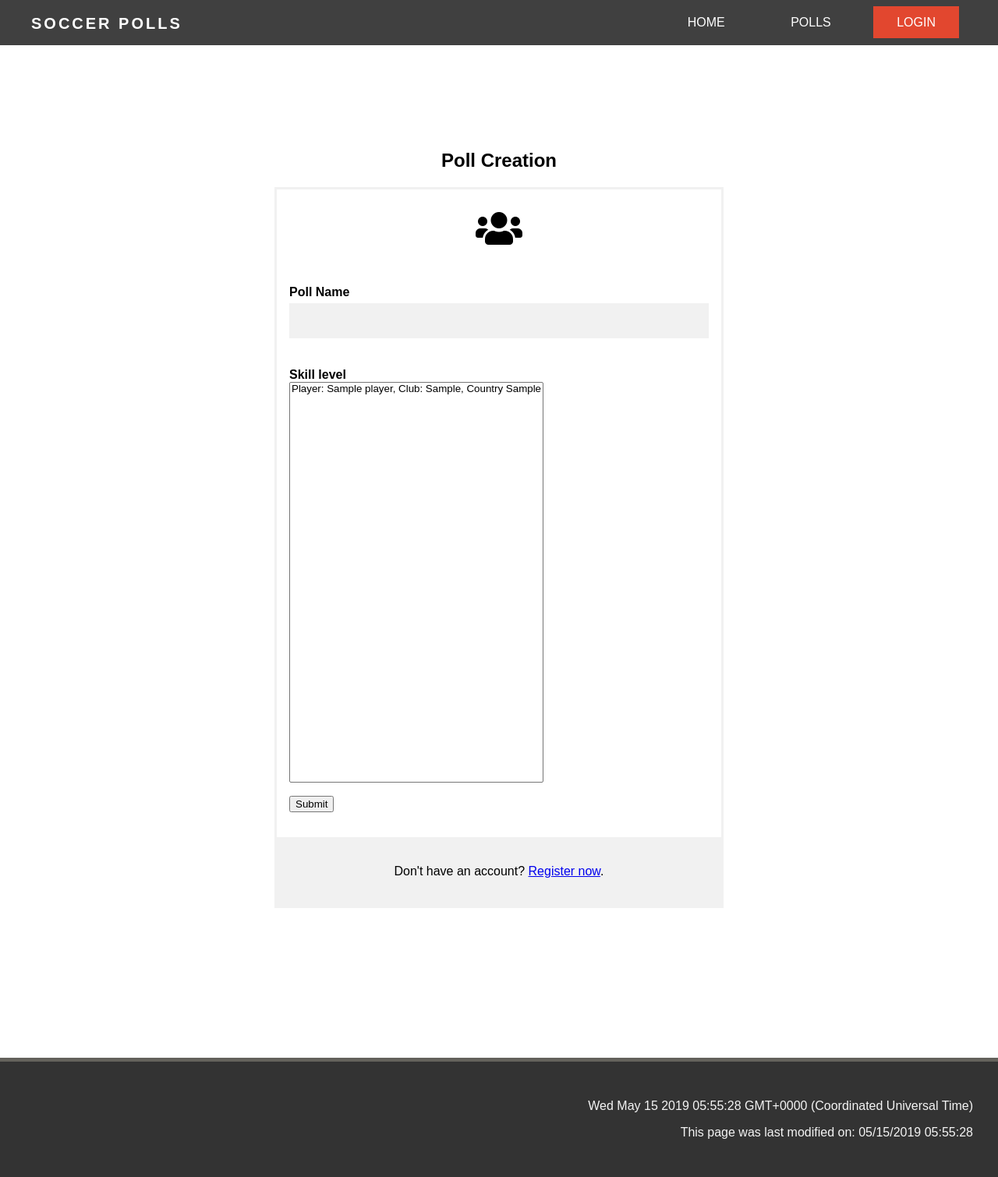
After one commit to HasithaAbeysekera/CITS3403-Project, a Flask app: page /pollcreate in a window 1280 px wide. The commit adds this page. Shown: the whole page at 78% size. Run offline with Flask 2, Linux system fonts and the light colour scheme; tables that the repository leaves empty hold one stand-in row (values such as "Sample post"); some libraries are stand-ins or nearby versions.

Commit message:
poll votes showing, first version of player submission

```diff
--- a/app/forms.py
+++ b/app/forms.py
@@ -1,7 +1,8 @@
 from flask_wtf import FlaskForm
-from wtforms import StringField, PasswordField, BooleanField, SubmitField
+from wtforms import StringField, PasswordField, BooleanField, SubmitField, SelectField
 from wtforms.validators import ValidationError, DataRequired, Email, EqualTo
-from app.models import User
+from wtforms.ext.sqlalchemy.fields import QuerySelectField
+from app.models import User, Player
 
 class LoginForm(FlaskForm):
     username = StringField('Username', validators=[DataRequired()])
@@ -27,4 +28,27 @@ class RegistrationForm(FlaskForm):
         if user is not None:
             raise ValidationError('Please use a different email address.')
 
-#class PlayerEntryForm(FlaskForm):
+class PlayerEntryForm(FlaskForm):
+    playername = StringField('PlayerName', validators=[DataRequired()])
+    country = StringField('Country')
+    club = StringField('Club')
+    submit = SubmitField('Submit')
+
+    def valudate_playername_dupe(self, playername):
+        name = Player.query.filter_by(playername=playername.data).first()
+        if name is not None:
+            raise ValidationError('This player already exists.')
+
+class PollCreateForm(FlaskForm):
+    def player_choices():
+        return Player.query.all()
+
+    pollname = StringField('Poll Name', validators=[DataRequired()])
+    player1 = QuerySelectField(u'Skill level',
+                               validators=[DataRequired()],
+                               query_factory=player_choices)
+    #player2 = SelectField
+    #player3 = SelectField
+    #player4 = SelectField
+    #player5 = SelectField
+    submit = SubmitField('Submit')
--- a/app/models.py
+++ b/app/models.py
@@ -28,11 +28,11 @@ class User(UserMixin, db.Model):
 
 class Player(db.Model):
 
-
     playerid = db.Column(db.Integer, primary_key=True)
     playername = db.Column(db.String(128), index=True, unique=False)
     nationality = db.Column(db.String(64), index=True, unique=False)
     club = db.Column(db.String(64), index=True, unique=False)
+    presentpoll = db.relationship('PollPlayer', backref='playerentry', lazy='dynamic')
 
     def __repr__(self):
         return 'Player: {}, Club: {}, Country {}'.format(self.playername, self.club, self.nationality)
@@ -59,3 +59,9 @@ class Post(db.Model):
 
     def __repr__(self):
         return '<Post {}>'.format(self.body)
+
+class PollPlayer(db.Model):
+    pollplayerid = db.Column(db.Integer, primary_key=True)
+    pollid =  db.Column(db.Integer, db.ForeignKey('polls.pollid'))
+    playerid = db.Column(db.Integer, db.ForeignKey('player.playerid'))
+    votecount = db.Column(db.Integer)
--- a/app/routes.py
+++ b/app/routes.py
@@ -1,14 +1,14 @@
 from flask import render_template, flash, redirect, url_for
 from flask_login import current_user, login_user
 from flask_login import logout_user
-from app.models import User, Polls
+from app.models import User, Polls, PollVote, PollPlayer
 from app import app
 from app.forms import LoginForm
 from flask_login import login_required
 from flask import request
 from werkzeug.urls import url_parse
 from app import db
-from app.forms import RegistrationForm
+from app.forms import RegistrationForm, PlayerEntryForm, PollCreateForm
 
 
 @app.route('/')
@@ -67,3 +67,18 @@ def unauthorised():
 def polllist():
     polls = Polls.query.all()
     return render_template('polllist.html', polllist=polls)
+
+@app.route('/poll/<pollid>')
+#def poll(pollid):
+##    poll = Polls.query.filter_by(pollid=pollid).first()
+#    return render_template('poll.html', poll=pollid)
+
+def poll(pollid):
+    thispoll = Polls.query.filter_by(pollid=pollid).first()
+    votes = PollPlayer.query.filter_by(pollid=pollid)
+    return render_template('poll.html', poll=thispoll, votes=votes)
+
+@app.route('/pollcreate')
+def pollcreate():
+    form = PollCreateForm()
+    return render_template('pollcreate.html', form=form)
--- /dev/null
+++ b/app/templates/pollcreate.html
@@ -0,0 +1,40 @@
+{% extends "base2.html" %}
+
+{% block content %}
+
+<div class="form-wrapper">
+    <h2 class="login-header">Poll Creation</h2>
+
+    <form class="form" action="" method="post" onsubmit="return validateForm(this)">
+        <div class="login-icon fa-3x">
+            <i class="fas fa-users"></i>
+        </div>
+        <div class="form-container">
+            {{ form.hidden_tag() }}
+            <p>
+                <label class="register-para" for="username"><b>{{ form.pollname.label }}</b></label><br>
+
+                {{ form.pollname(size=32) }}<br>
+                {% for error in form.pollname.errors %}
+                <span style="color: red;">[{{ error }}]</span>
+                {% endfor %}
+            </p>
+            <p>
+                <label class="register-para" for="password"><b>{{ form.player1.label }}</b></label><br>
+
+                {{ form.player1(size=32) }}<br>
+
+            </p>
+            <p>{{ form.submit() }}</p>
+        </div>
+
+        <div class="form-bottom">
+            <p class="register-para">Don't have an account? <a href="{{ url_for('register') }}">Register now</a>.</p>
+        </div>
+    </form>
+</div>
+
+
+{% endblock %}
+
+</html>
--- a/app/templates/polllist.html
+++ b/app/templates/polllist.html
@@ -52,7 +52,7 @@
                     <td class="column">{{ poll.pollid }} </td>
                     <td class="column">{{ poll.creator.username }} </td>
                     <td class="column">{{ poll.pollname }} </td>
-                    <td class="column"><a href="#" class="button">View Poll </a></td>
+                    <td class="column"><a href="{{ url_for('poll', pollid=poll.pollid) }}" class="button">View Poll </a></td>
                     <!-- <td class="column">  <a href="#" class="button"> Vote on Poll </a></td> -->
 
                     <!-- <td class="column">iPhone X 64Gb Grey</td>
@@ -62,6 +62,10 @@
                 </tr>
                 {% endfor %}
         </table>
+
+        <div>
+          <a href="{{ url_for('pollcreate')}}" class="button"> Create Poll </a>
+        </div>
     </div>
     <!-- </div> -->
 </div>
--- a/microblog.py
+++ b/microblog.py
@@ -1,6 +1,6 @@
 from app import app, db
-from app.models import User, Post, Player, Polls, PollVote
+from app.models import User, Post, Player, Polls, PollVote, PollPlayer
 
 @app.shell_context_processor
 def make_shell_context():
-    return {'db': db, 'User': User, 'Post': Post, 'Player': Player, 'Polls': Polls, 'PollVote': PollVote}
+    return {'db': db, 'User': User, 'Post': Post, 'Player': Player, 'Polls': Polls, 'PollVote': PollVote, 'PollPlayer': PollPlayer}
```
Also changed, not shown: app/templates/poll.html (added, +43 -0 lines), migrations/versions/52051cbe08e6_added_pollplayer.py (added, +36 -0 lines), prepop.py (+34 -4 lines), app.db.
